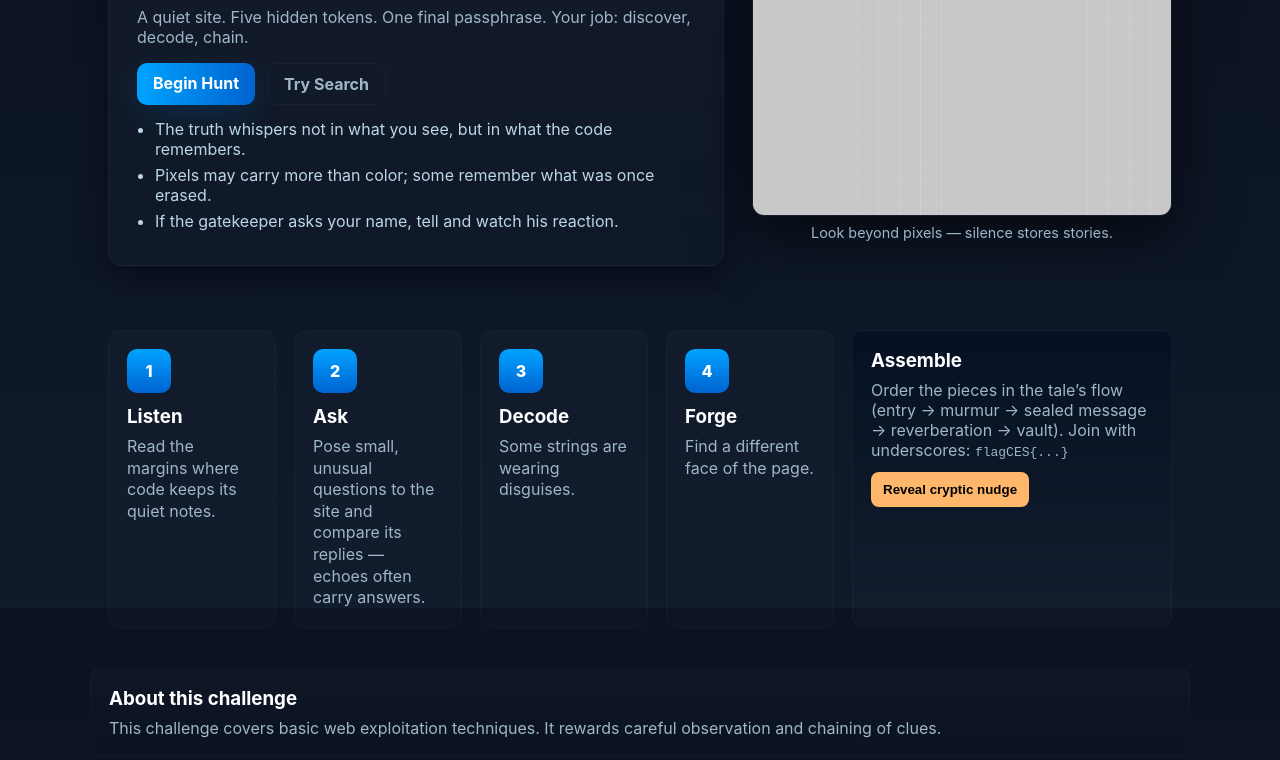
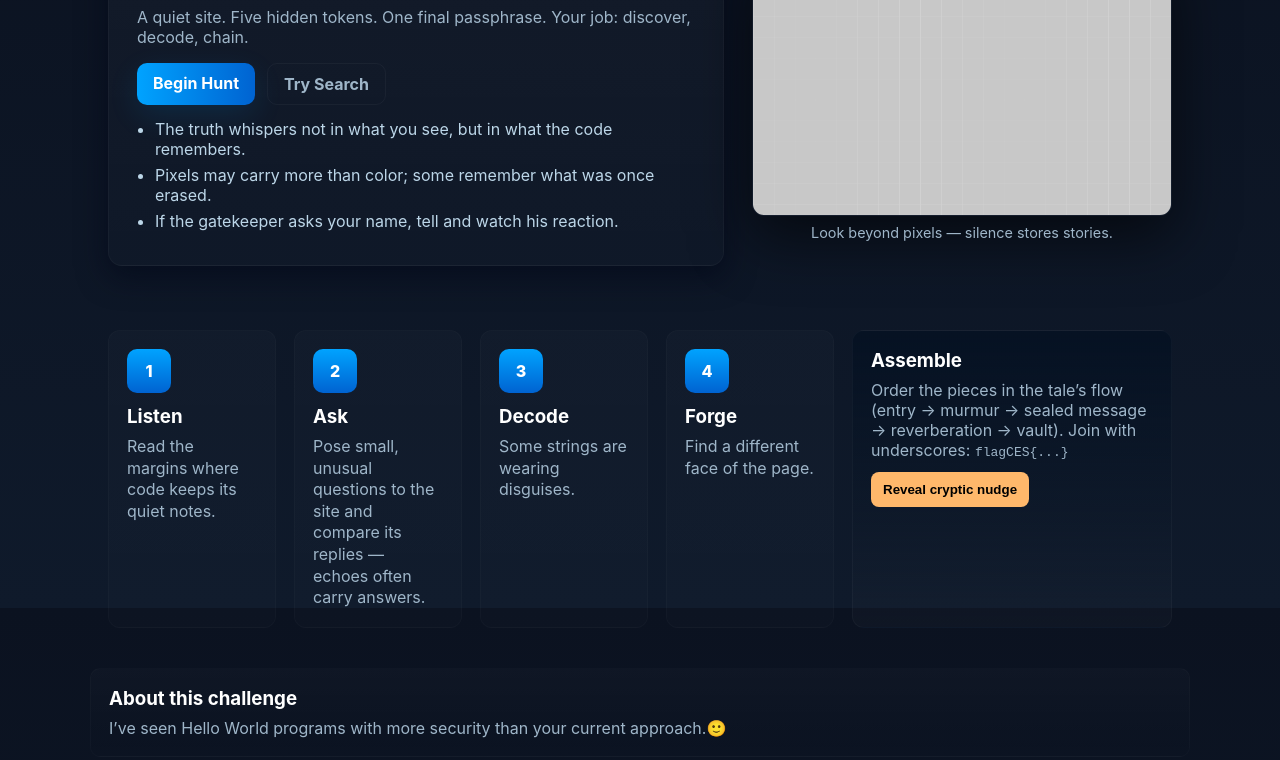
Before and after one commit to Anurag-Singh2004/ctf-website, a plain HTML site: page static/index.html in a window 1280 px wide. Shown: the part 192-952 px from the top of the page. Drawn offline with Linux system fonts and the light colour scheme.

Commit message:
added fun part

```diff
--- a/static/index.html
+++ b/static/index.html
@@ -91,7 +91,7 @@
 
     <section class="about container">
       <h3>About this challenge</h3>
-      <p>This challenge covers basic web exploitation techniques. It rewards careful observation and chaining of clues.</p>
+      <p>I’ve seen Hello World programs with more security than your current approach.🙂</p>
     </section>
   </main>
 
```
